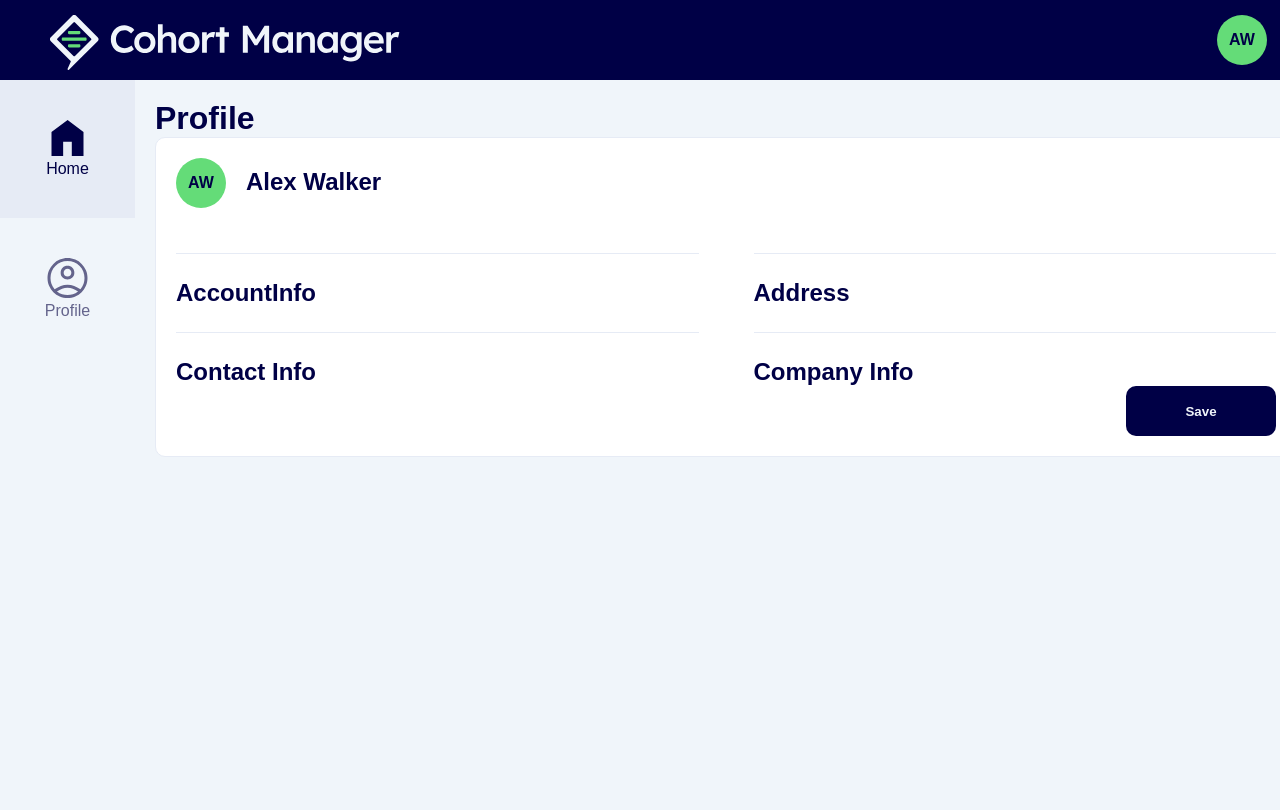
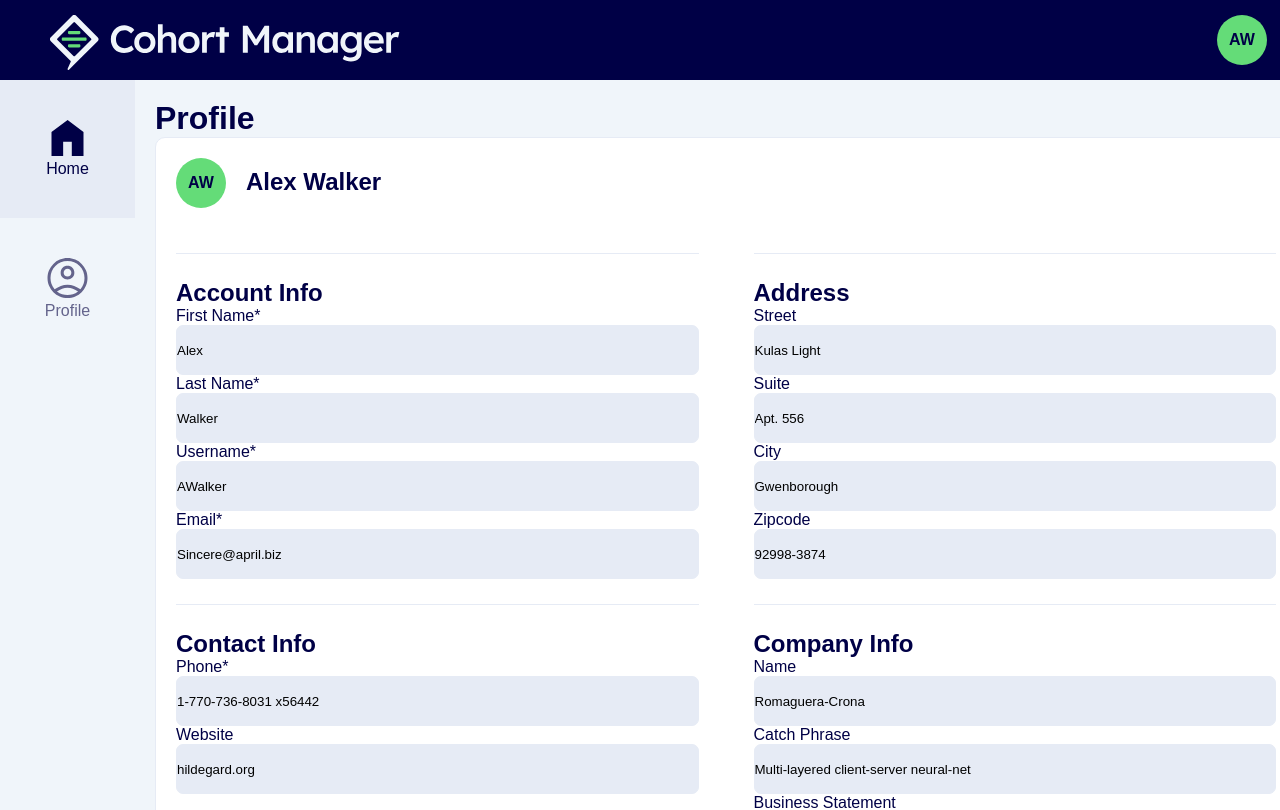
Before and after one commit to boolean-uk/react-cohort-dashboard-challenge, a React (Create React App) app: page / in a window 1280 px wide. Shown: the top 810 px of the page. Built offline with nearby package versions, Linux system fonts and the light colour scheme.

Commit message:
input fields in profile form

```diff
--- a/src/pages/Profile/components/ProfileForm.js
+++ b/src/pages/Profile/components/ProfileForm.js
@@ -7,7 +7,7 @@ function InputField({ label, type, name, defaultValue, isReqired }) {
 
   return (
     <label className='input-field'>
-      {label}
+      <p>{label}</p>
       <input
         type={type}
         name={name}
@@ -23,10 +23,9 @@ function AccountInfo({ firstName, lastName, username, email }) {
   return (
     <div className='account-info'>
       <Delimeter />
-      <h2>AccountInfo</h2>
+      <h2>Account Info</h2>
 
-
-      {/* <InputField
+      <InputField
         label='First Name'
         type='text'
         name='firstName'
@@ -56,37 +55,109 @@ function AccountInfo({ firstName, lastName, username, email }) {
         name='email'
         defaultValue={email}
         isReqired={true}
-      /> */}
+      />
     </div>
   )
 }
 
-function Address() {
+function Address({ street, suite, city, zipcode }) {
 
   return (
     <div className='address'>
       <Delimeter />
       <h2>Address</h2>
+
+      <InputField
+        label='Street'
+        type='text'
+        name='street'
+        defaultValue={street}
+        isReqired={false}
+      />
+
+      <InputField
+        label='Suite'
+        type='text'
+        name='suite'
+        defaultValue={suite}
+        isReqired={false}
+      />
+
+      <InputField
+        label='City'
+        type='text'
+        name='city'
+        defaultValue={city}
+        isReqired={false}
+      />
+
+      <InputField
+        label='Zipcode'
+        type='text'
+        name='zipcode'
+        defaultValue={zipcode}
+        isReqired={false}
+      />
     </div>
   )
 }
 
-function ContactInfo() {
+function ContactInfo({ phone, website }) {
 
   return (
     <div className='contact-info'>
       <Delimeter />
       <h2>Contact Info</h2>
+
+      <InputField
+        label='Phone'
+        type='tel'
+        name='phone'
+        defaultValue={phone}
+        isReqired={true}
+      />
+
+      <InputField
+        label='Website'
+        type='url'
+        name='website'
+        defaultValue={website}
+        isReqired={false}
+      />
     </div>
   )
 }
 
-function CompanyInfo() {
+function CompanyInfo({ companyName, catchPhrase, bs }) {
 
   return (
     <div className='company-info'>
       <Delimeter />
       <h2>Company Info</h2>
+
+      <InputField
+        label='Name'
+        type='text'
+        name='companyName'
+        defaultValue={companyName}
+        isReqired={false}
+      />
+
+      <InputField
+        label='Catch Phrase'
+        type='text'
+        name='catchPhrase'
+        defaultValue={catchPhrase}
+        isReqired={false}
+      />
+
+      <InputField
+        label='Business Statement'
+        type='text'
+        name='bs'
+        defaultValue={bs}
+        isReqired={false}
+      />
     </div>
   )
 }
@@ -127,7 +198,7 @@ export default function ProfileForm({ user }) {
   /** TODO: fetch actual data from url:
    * https://jsonplaceholder.typicode.com/users/${id}
    */
-
+  const [firstName, lastName] = user.name.split(' ')
   const handleSubmit = (event) => {
     event.preventDefault()
   }
@@ -135,13 +206,30 @@ export default function ProfileForm({ user }) {
   return (
     <form onSubmit={handleSubmit} className='profile-form'>
       <div className='row'>
-        <AccountInfo />
-        <Address />
+        <AccountInfo
+          firstName={firstName}
+          lastName={lastName}
+          username={user.username}
+          email={user.email}
+        />
+        <Address
+          street={user.address.street}
+          suite={user.address.suite}
+          city={user.address.city}
+          zipcode={user.address.zipcode}
+        />
       </div>
 
       <div className='row'>
-        <ContactInfo />
-        <CompanyInfo />
+        <ContactInfo
+          phone={user.phone}
+          website={user.website}
+        />
+        <CompanyInfo
+          companyName={user.company.name}
+          catchPhrase={user.company.catchPhrase}
+          bs={user.company.bs}
+        />
       </div>
 
       <SaveButton />
--- a/src/styles/styles.css
+++ b/src/styles/styles.css
@@ -24,6 +24,8 @@ input {
   border-style: none;
   border: 1px solid #E6EBF5;
   background-color: #E6EBF5;
+  width: 100%;
+  height: 50px;
   /* -webkit-transition: 0.5s;
   transition: 0.5s; */
 }
```
